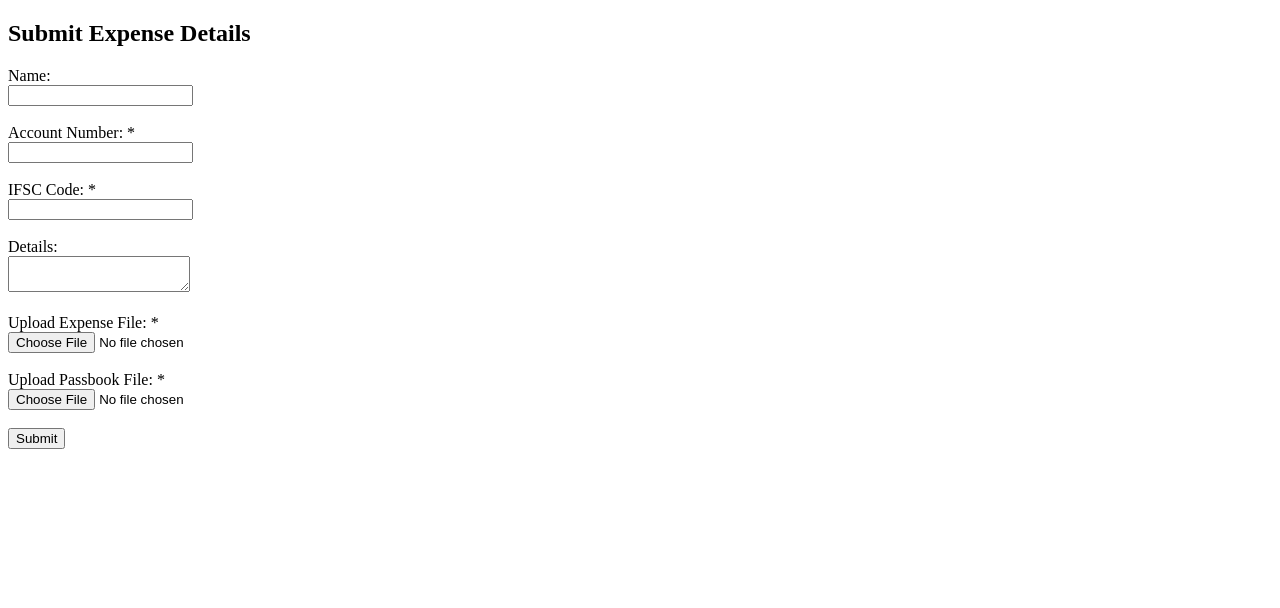
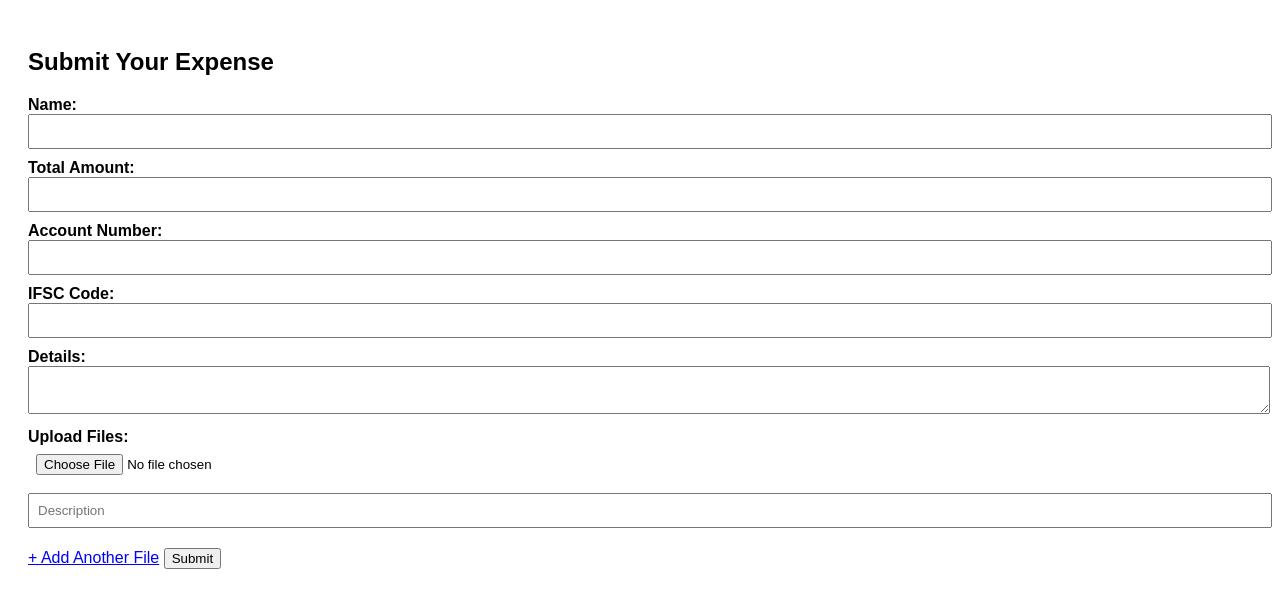
Before and after one commit to nikhilkalpund/flask_expense_uploader, a Flask app: page / in a window 1280 px wide. Shown: the top 608 px of the page. Run offline with Flask 3, Linux system fonts and the light colour scheme.

Commit message:
multiple file uploads

```diff
--- a/app.py
+++ b/app.py
@@ -11,19 +11,14 @@ UPLOAD_FOLDER = 'uploads'
 os.makedirs(UPLOAD_FOLDER, exist_ok=True)
 app.config['UPLOAD_FOLDER'] = UPLOAD_FOLDER
 
-ADMIN_USERNAME = 'admin'
-ADMIN_PASSWORD = 'password123'
-ADMIN_PANEL_URL = 'https://flask-expense-uploader.onrender.com/admin'
-
+ADMIN_PANEL_URL = "https://flask-expense-uploader.onrender.com/admin"
 submissions = []
 
-
-def send_email_notification(name, account_no, ifsc, details):
+def send_email_notification(name, account_no, ifsc, details, amount):
     msg = EmailMessage()
     msg['Subject'] = f'New Expense Submission from {name}'
-    msg['From'] = 'nikhilkalpund@gmail.com'
-
-    recipients = ['kalpundajeet@gmail.com', 'nikhilkalpund@gmail.com']
+    msg['From'] = 'your_email@gmail.com'  # Replace with your sender email
+    recipients = ['admin1@example.com', 'admin2@example.com']
     msg['To'] = ', '.join(recipients)
 
     msg.set_content(f'''
@@ -32,96 +27,70 @@ A new expense has been submitted:
 Name: {name}
 Account Number: {account_no}
 IFSC Code: {ifsc}
+Total Amount: {amount}
 Details: {details}
 
-You can view it in the admin panel here:
+View the expense in the admin panel:
 {ADMIN_PANEL_URL}
 ''')
 
     try:
         with smtplib.SMTP_SSL('smtp.gmail.com', 465) as smtp:
-            smtp.login('nikhilkalpund@gmail.com', 'pauz qyek jecb iauy')
+            smtp.login('your_email@gmail.com', 'your_app_password')  # Use app password
             smtp.send_message(msg)
-            print("Email sent successfully.")
     except Exception as e:
         print("Email failed:", e)
-
 
 @app.route('/', methods=['GET', 'POST'])
 def upload_form():
     if request.method == 'POST':
-        expense_file = request.files.get('expense_file')
-        passbook_file = request.files.get('passbook_file')
-        name = request.form.get('name')
-        account_no = request.form.get('account_no')
-        ifsc = request.form.get('ifsc')
-        details = request.form.get('details')
+        name = request.form['name']
+        amount = request.form['amount']
+        account_no = request.form['account_no']
+        ifsc = request.form['ifsc']
+        details = request.form['details']
 
-        if not (expense_file and passbook_file and account_no and ifsc):
-            flash("All fields are required, including both file uploads.")
-            return redirect(request.url)
+        uploaded_files = request.files.getlist('expense_files[]')
+        descriptions = request.form.getlist('file_descriptions[]')
 
-        exp_filename = secure_filename(expense_file.filename)
-        pass_filename = secure_filename(passbook_file.filename)
-
-        exp_path = os.path.join(app.config['UPLOAD_FOLDER'], exp_filename)
-        pass_path = os.path.join(app.config['UPLOAD_FOLDER'], pass_filename)
-
-        expense_file.save(exp_path)
-        passbook_file.save(pass_path)
+        files_data = []
+        for file, desc in zip(uploaded_files, descriptions):
+            if file and file.filename:
+                filename = secure_filename(file.filename)
+                filepath = os.path.join(app.config['UPLOAD_FOLDER'], filename)
+                file.save(filepath)
+                files_data.append({'filename': filename, 'description': desc})
 
         submission = {
             'name': name,
+            'amount': amount,
             'account_no': account_no,
             'ifsc': ifsc,
             'details': details,
-            'expense_path': exp_filename,
-            'passbook_path': pass_filename
+            'files': files_data
         }
+        submissions.append(submission)
 
-        submissions.append(submission)
-        send_email_notification(name, account_no, ifsc, details)
+        send_email_notification(name, account_no, ifsc, details, amount)
 
-        return render_template('confirmation.html')
+        return render_template('confirmation.html', name=name)
 
     return render_template('upload.html')
 
-
-@app.route('/admin', methods=['GET', 'POST'])
-def admin_login():
-    if request.method == 'POST':
-        username = request.form.get('username')
-        password = request.form.get('password')
-        if username == ADMIN_USERNAME and password == ADMIN_PASSWORD:
-            session['logged_in'] = True
-            return redirect(url_for('admin_view'))
-        else:
-            flash('Invalid credentials')
-    return render_template('admin_login.html')
-
-
-@app.route('/admin-panel')
+@app.route('/admin')
 def admin_view():
-    if not session.get('logged_in'):
-        return redirect(url_for('admin_login'))
     return render_template('admin.html', submissions=submissions)
-
 
 @app.route('/preview/<filename>')
 def preview_file(filename):
     return send_from_directory(app.config['UPLOAD_FOLDER'], filename)
 
-
 @app.route('/download/<filename>')
 def download_file(filename):
     return send_from_directory(app.config['UPLOAD_FOLDER'], filename, as_attachment=True)
 
-
 @app.route('/delete/<filename>')
 def delete_file(filename):
-    if not session.get('logged_in'):
-        return redirect(url_for('admin_login'))
-
     file_path = os.path.join(app.config['UPLOAD_FOLDER'], filename)
     try:
         os.remove(file_path)
@@ -132,18 +101,10 @@ def delete_file(filename):
     global submissions
     submissions = [
         sub for sub in submissions
-        if sub['expense_path'] != filename and sub['passbook_path'] != filename
+        if all(f['filename'] != filename for f in sub.get('files', []))
     ]
 
     return redirect(url_for('admin_view'))
 
-
-@app.route('/logout')
-def logout():
-    session.pop('logged_in', None)
-    flash('Logged out successfully.')
-    return redirect(url_for('admin_login'))
-
-
 if __name__ == '__main__':
-    app.run(debug=True)
+    app.run(host='0.0.0.0', port=5000, debug=True)
--- a/templates/upload.html
+++ b/templates/upload.html
@@ -2,38 +2,52 @@
 <html>
 <head>
     <title>Submit Expense</title>
+    <style>
+        body { font-family: Arial, sans-serif; padding: 20px; }
+        input, textarea { width: 100%; padding: 8px; margin-bottom: 10px; }
+        label { font-weight: bold; }
+        .file-group { margin-bottom: 10px; }
+        .add-btn { margin-bottom: 15px; cursor: pointer; color: blue; text-decoration: underline; }
+    </style>
+    <script>
+        function addFileInput() {
+            const container = document.getElementById('files-container');
+            const div = document.createElement('div');
+            div.classList.add('file-group');
+            div.innerHTML = `
+                <input type="file" name="expense_files[]" required>
+                <input type="text" name="file_descriptions[]" placeholder="Description" required>
+            `;
+            container.appendChild(div);
+        }
+    </script>
 </head>
 <body>
-    <h2>Submit Expense Details</h2>
+    <h2>Submit Your Expense</h2>
+    <form method="POST" enctype="multipart/form-data">
+        <label>Name:</label>
+        <input type="text" name="name" required>
 
-    {% with messages = get_flashed_messages() %}
-      {% if messages %}
-        <ul style="color:red;">
-          {% for message in messages %}
-            <li>{{ message }}</li>
-          {% endfor %}
-        </ul>
-      {% endif %}
-    {% endwith %}
+        <label>Total Amount:</label>
+        <input type="number" name="amount" required>
 
-    <form action="/" method="post" enctype="multipart/form-data">
-        <label>Name:</label><br>
-        <input type="text" name="name"><br><br>
+        <label>Account Number:</label>
+        <input type="text" name="account_no" required>
 
-        <label>Account Number: *</label><br>
-        <input type="text" name="account_no" required><br><br>
+        <label>IFSC Code:</label>
+        <input type="text" name="ifsc" required>
 
-        <label>IFSC Code: *</label><br>
-        <input type="text" name="ifsc" required><br><br>
+        <label>Details:</label>
+        <textarea name="details" required></textarea>
 
-        <label>Details:</label><br>
-        <textarea name="details"></textarea><br><br>
-
-        <label>Upload Expense File: *</label><br>
-        <input type="file" name="expense_file" accept="application/pdf,image/*" required><br><br>
-
-        <label>Upload Passbook File: *</label><br>
-        <input type="file" name="passbook_file" accept="application/pdf,image/*" required><br><br>
+        <label>Upload Files:</label>
+        <div id="files-container">
+            <div class="file-group">
+                <input type="file" name="expense_files[]" required>
+                <input type="text" name="file_descriptions[]" placeholder="Description" required>
+            </div>
+        </div>
+        <span class="add-btn" onclick="addFileInput()">+ Add Another File</span>
 
         <button type="submit">Submit</button>
     </form>
```
Also changed, not shown: templates/admin.html (+28 -48 lines).
